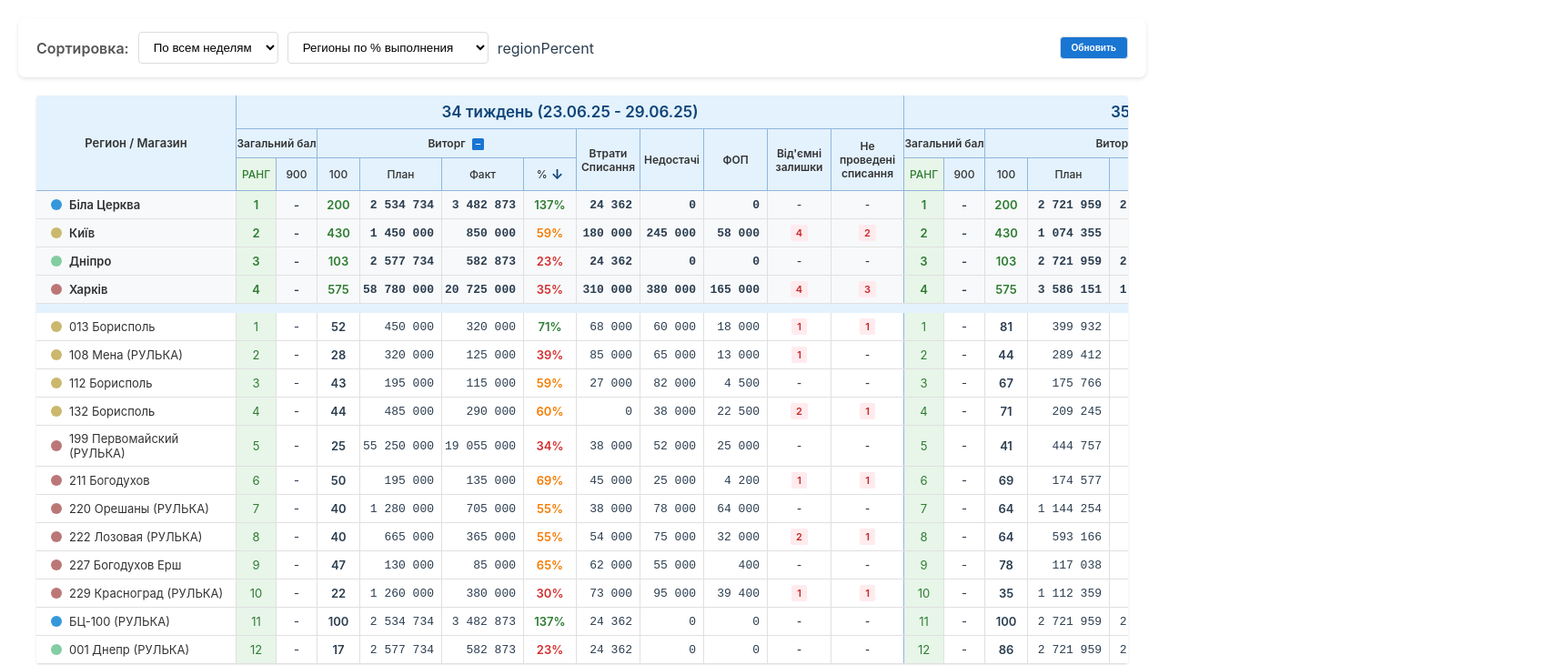
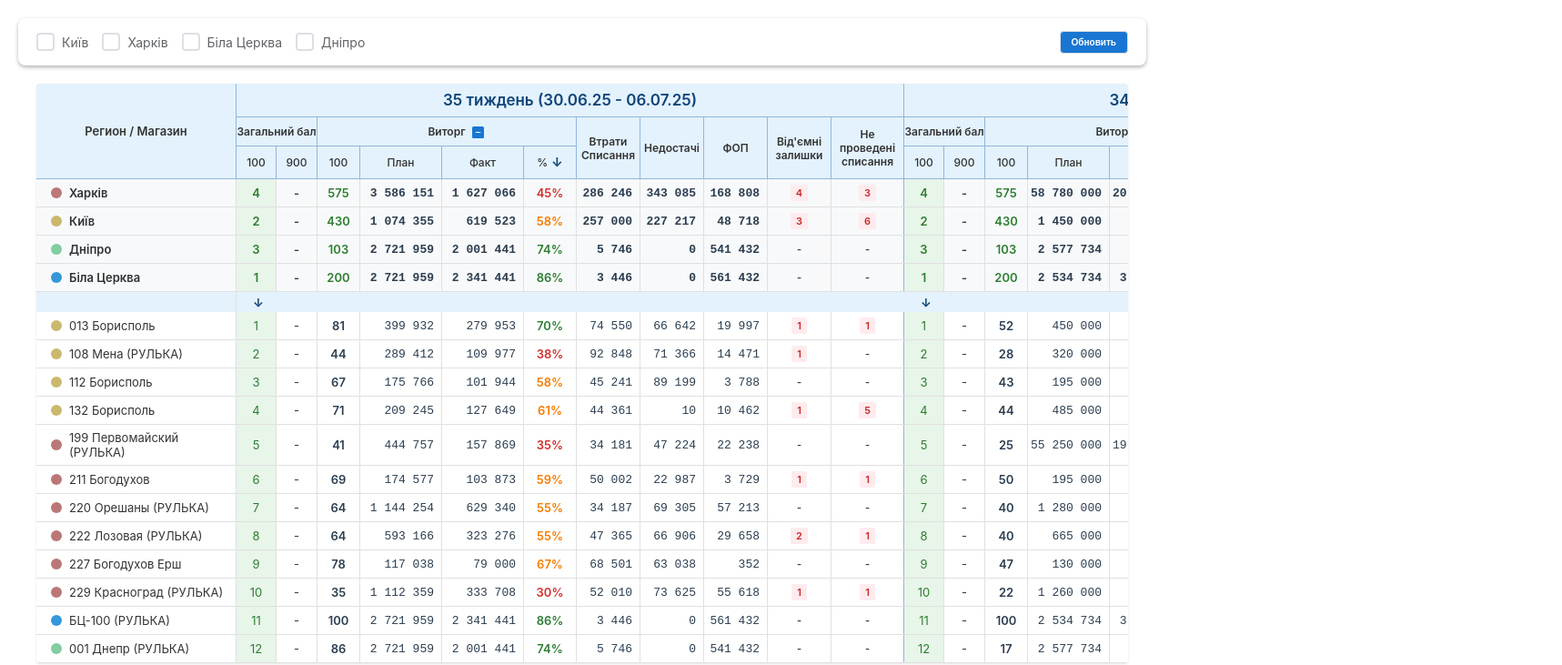
Before and after one commit to webdev1881/compass, a Vue app: page / in a window 1280 px wide. Shown: the top 731 px of the page at 91% size, 1717 px wide, since content can reach past the window. Built offline with nearby package versions, Linux system fonts and the light colour scheme.

Commit message:
updfix content height

```diff
--- a/public/sales-data.json
+++ b/public/sales-data.json
@@ -1,14 +1,14 @@
 {
     "weeks": [
+                {
+            "id": 2,
+            "name": "35 тиждень",
+            "dateRange": "30.06.25 - 06.07.25"
+        },
         {
             "id": 1,
             "name": "34 тиждень",
             "dateRange": "23.06.25 - 29.06.25"
-        },
-        {
-            "id": 2,
-            "name": "35 тиждень",
-            "dateRange": "30.06.25 - 06.07.25"
         }
     ],
     "regions": {
--- a/src/App.vue
+++ b/src/App.vue
@@ -3,7 +3,7 @@
     <!-- <TableComponent /> -->
     <Tdiv />
     <!-- <Tt /> -->
-    <T />
+    <!-- <T /> -->
     <!-- <TableComponent0 /> -->
   </div>
 </template>
--- a/src/components/Tdiv.vue
+++ b/src/components/Tdiv.vue
@@ -4,36 +4,24 @@
       <div style="color: white;" class="loading-progress">_</div>
     </div>
     <div v-else class="content">
+      <!-- {{ isAnimating }} -->
 
       <div class="controls-panel" v-if="!loading && !error">
-        <div class="sorting-controls">
-          <label>Сортировка:</label>
-          <select v-model="sortWeek" @change="handleSort" :disabled="isAnimating">
-            <option value="all">По всем неделям</option>
-            <option v-for="week in weeks" :key="'sort-' + week.id" :value="week.id">
-              {{ week.name }}
-            </option>
-          </select>
-
-          <select v-model="sortBy" @change="handleSort" :disabled="isAnimating">
-            <option value="regionRank">По рангу регионов</option>
-            <option value="regionPercent">Регионы по % выполнения</option>
-            <option value="regionCurrent">Регионы по баллам</option>
-            <option value="storePercent">Магазины по % выполнения</option>
-            <option value="storeCurrent">Магазины по баллам</option>
-            {{ isAnimating }}
-          </select>
-          {{ sortBy }}
-
-          <!-- <button @click="toggleSortOrder" class="sort-order-btn" :class="{ 'animating': isAnimating }">
-    {{ sortOrder === 'asc' ? '↑' : '↓' }}
+        <div class="region-filters">
+          <div class="checkbox-group">
+            <label v-for="region in regions" :key="'filter-' + region.id" class="checkbox-wrapper">
+              <input type="checkbox" :value="region.name" v-model="selectedRegions" class="region-checkbox" />
+              <span class="checkbox-custom">
+                <span class="checkbox-indicator" :style="{ backgroundColor: region.color }"></span>
+              </span>
+              <span class="checkbox-label">{{ region.name }}</span>
+            </label>
+          </div>
+          <button v-if="selectedRegions.length > 0" @click="selectedRegions = []" class="clear-filters-btn">
+            Очистить фильтры
           </button>
-
-  <button @click="refreshData" class="refresh-btn" :disabled="loading || isAnimating">
-    🔄 Обновить
-  </button> -->
-
-        </div>
+        </div>
+
         <button @click="refreshData" class="refresh-btn" :disabled="loading || isAnimating">
           Обновить
         </button>
@@ -116,42 +104,37 @@
           </template>
 
           <template v-for="(week, weekIndex) in weeks" :key="'week3-' + week.id">
-            <div class="header-cell sub-header sort_class score-max c_2"
-              :style="`grid-column: ${2 + weekIndex * 11}; grid-row: 3;`">
-              РАНГ
-            </div>
+
+            <div :class="`header-cell c_2 sub-header sort_class fact-column grid-col-${2 + weekIndex * 11}`"
+              :style="`grid-column: ${2 + weekIndex * 11}; grid-row: 3; cursor: pointer;`" @click="sortByRank(week.id)">
+              <span>100</span>
+              <span v-if="sortBy === 'regionRank' && sortWeek === week.id" class="sort-indicator">
+                {{ sortOrder === 'desc' ? '↑' : '↓' }}
+              </span>
+            </div>
+
             <div class="header-cell sub-header c_3" :style="`grid-column: ${3 + weekIndex * 11}; grid-row: 3;`">
               900
             </div>
 
-            <div :class="`header-cell c_4 sub-header sort_class fact-column grid-col-${6 + weekIndex * 11}`"
-              :style="`grid-column: ${4 + weekIndex * 11}; grid-row: 3; cursor: pointer;`" @click="sortByCurrent(week.id)">
+            <div :class="`header-cell c_4 sub-header sort_class fact-column grid-col-${4 + weekIndex * 11}`"
+              :style="`grid-column: ${4 + weekIndex * 11}; grid-row: 3; cursor: pointer;`"
+              @click="sortByCurrent(week.id)">
               <span>100</span>
               <span v-if="sortBy === 'regionCurrent' && sortWeek === week.id" class="sort-indicator">
                 {{ sortOrder === 'desc' ? '↑' : '↓' }}
               </span>
             </div>
-            <!-- <div class="header-cell sub-header score-current c_4"
-              :style="`grid-column: ${4 + weekIndex * 11}; grid-row: 3;`">
-              100
-            </div> -->
-
-
-            <div :class="`header-cell c_5 sub-header fact-column sort_class grid-col-${6 + weekIndex * 11}`"
-              :style="`grid-column: ${5 + weekIndex * 11}; grid-row: 3;  cursor: pointer;`" @click="sortByPlan(week.id)">
+
+            <div :class="`header-cell c_5 sub-header fact-column sort_class grid-col-${5 + weekIndex * 11}`"
+              :style="`grid-column: ${5 + weekIndex * 11}; grid-row: 3;  cursor: pointer;`"
+              @click="sortByPlan(week.id)">
               <span>План</span>
               <span v-if="sortBy === 'regionPlan' && sortWeek === week.id" class="sort-indicator">
                 {{ sortOrder === 'desc' ? '↑' : '↓' }}
               </span>
             </div>
 
-
-            <!-- <div :class="`header-cell c_5 sub-header plan-column grid-col-${5 + weekIndex * 11}`"
-              :style="`grid-column: ${5 + weekIndex * 11}; grid-row: 3;`">
-              План
-            </div> -->
-
-            <!-- Замените существующий заголовок "Факт" на: -->
             <div :class="`header-cell c_6 sub-header sort_class fact-column grid-col-${6 + weekIndex * 11}`"
               :style="`grid-column: ${6 + weekIndex * 11}; grid-row: 3; cursor: pointer;`" @click="sortByFact(week.id)">
               <span>Факт</span>
@@ -160,24 +143,14 @@
               </span>
             </div>
 
-
-            <!-- <div :class="`header-cell c_6 sub-header fact-column grid-col-${6 + weekIndex * 11}`"
-              :style="`grid-column: ${6 + weekIndex * 11}; grid-row: 3;`">
-              Факт
-            </div> -->
-
-            <div :class="`header-cell c_7 sub-header sort_class fact-column grid-col-${6 + weekIndex * 11}`"
-              :style="`grid-column: ${7 + weekIndex * 11}; grid-row: 3; cursor: pointer;`" @click="sortByPercent(week.id)">
+            <div :class="`header-cell c_7 sub-header sort_class fact-column grid-col-${7 + weekIndex * 11}`"
+              :style="`grid-column: ${7 + weekIndex * 11}; grid-row: 3; cursor: pointer;`"
+              @click="sortByPercent(week.id)">
               <span>%</span>
               <span v-if="sortBy === 'regionPercent'" class="sort-indicator">
                 {{ sortOrder === 'desc' ? '↑' : '↓' }}
               </span>
             </div>
-
-
-            <!-- <div class="header-cell sub-header c_7" :style="`grid-column: ${7 + weekIndex * 11}; grid-row: 3;`">
-              %
-            </div> -->
 
           </template>
         </div>
@@ -243,7 +216,16 @@
               </template>
             </div>
           </transition-group>
-          <div class="table-separator"></div>
+          <div class="table-separator">
+            <div  @click="sortByStorePercent(week.id)" class="data-cell regione-name c_1"></div>
+            <div v-for="(week, weekIndex) in weeks" :key="week.id" class="sorter">
+              <div @click="sortByStorePercent(week.id)" class="sorter_item" :style="`grid-column: ${7 + weekIndex * 11}; grid-row: 3; cursor: pointer;`" v-for="(week, idx) in 11" :class="` c_${idx+2}`">
+                <div class="ind_wrap">
+                  <span v-if="idx === 0" class="sort-indicato">{{ sortOrder === 'desc' ? '↑' : '↓' }}</span>
+                </div>
+              </div>
+            </div>
+          </div>
         </div>
 
         <!-- Разделитель -->
@@ -346,6 +328,7 @@ export default {
     const showPlanFactColumns = ref({})
     const weeklyScoresCache = ref({})
     const sortWeek = ref('all')
+    const selectedRegions = ref([])
 
     const loadData = async () => {
       try {
@@ -366,7 +349,13 @@ export default {
 
         salesData.value = data
 
-        // updateGridColumns()
+        if (data.weeks.length >= 2) {
+          sortWeek.value = data.weeks[0].id
+        } else if (data.weeks.length > 0) {
+          sortWeek.value = data.weeks[1].id
+        } else {
+          sortWeek.value = 'all'
+        }
 
         data.weeks.forEach(week => {
           showPlanFactColumns.value[week.id] = true
@@ -503,13 +492,10 @@ export default {
       return totalFact
     }
 
-    // Получение текущих баллов региона за конкретную неделю или за все недели
     const getRegionCurrent = (region, weekId = null) => {
       const stores = region.stores || []
       let totalCurrent = 0
 
-
-        // Для всех недель
       weeks.value.forEach(week => {
         if (!weeklyScoresCache.value[week.id]) {
           weeklyScoresCache.value[week.id] = calculateCurrentScores(week.id)
@@ -531,25 +517,27 @@ export default {
       return totalPlan > 0 ? Math.round((totalFact / totalPlan) * 100) : 0
     }
 
-    // Получение процента выполнения региона за конкретную неделю или за все недели
     const getRegionPercent = (region, weekId = null) => {
       if (weekId && weekId !== 'all') {
         const weekData = getRegionWeekData(region, weekId)
         return calculatePercent(weekData.plan, weekData.fact)
       }
-      // Для всех недель
       const totalPlan = getTotalPlanForRegion(region)
       const totalFact = getTotalFactForRegion(region)
       return calculatePercent(totalPlan, totalFact)
     }
 
-    // Обновленная функция сортировки регионов
+
     const sortedRegions = computed(() => {
       if (!regions.value) return []
 
-      const sorted = [...regions.value]
-
-      sorted.sort((a, b) => {
+      let filtered = [...regions.value]
+
+      if (selectedRegions.value.length > 0) {
+        filtered = filtered.filter(region => selectedRegions.value.includes(region.name))
+      }
+
+      filtered.sort((a, b) => {
         let aValue, bValue
 
         switch (sortBy.value) {
@@ -565,22 +553,18 @@ export default {
             aValue = getRegionCurrent(a, sortWeek.value)
             bValue = getRegionCurrent(b, sortWeek.value)
             break
-            default:
-            case 'regionPlan':
-              aValue = getRegionPlan(a, sortWeek.value)
-              bValue = getRegionPlan(b, sortWeek.value)
-              break
           case 'regionFact':
             aValue = getRegionFact(a, sortWeek.value)
             bValue = getRegionFact(b, sortWeek.value)
             break
+          default:
             return 0
         }
 
-        return sortOrder.value === 'asc' ? bValue - aValue : aValue - bValue
-      })
-
-      return sorted
+        return sortOrder.value === 'asc' ? aValue - bValue : bValue - aValue
+      })
+
+      return filtered
     })
 
 
@@ -603,7 +587,6 @@ export default {
       const allStores = []
       const allRegions = {}
 
-      // Собираем все магазины с их процентами
       regions.value.forEach(region => {
         region.stores?.forEach(store => {
           const weekData = store.weeklyData?.find(w => w.weekId === weekId)
@@ -638,7 +621,6 @@ export default {
 
     const getStoreCurrent = (store, weekId) => {
       if (!weekId || weekId === 'all') {
-        // Для всех недель суммируем баллы
         let totalCurrent = 0
         weeks.value.forEach(week => {
           if (!weeklyScoresCache.value[week.id]) {
@@ -648,8 +630,6 @@ export default {
         })
         return totalCurrent
       }
-
-      // Для конкретной недели
       if (!weeklyScoresCache.value[weekId]) {
         weeklyScoresCache.value[weekId] = calculateCurrentScores(weekId)
       }
@@ -671,7 +651,6 @@ export default {
       return totalPlan > 0 ? Math.round((totalFact / totalPlan) * 100) : 0
     }
 
-    // Получение процента выполнения магазина за конкретную неделю или за все недели
     const getStorePercent = (store, weekId = null) => {
       if (weekId && weekId !== 'all') {
         const weekData = store.weeklyData?.find(w => w.weekId === weekId)
@@ -679,15 +658,17 @@ export default {
         return calculatePercent(weekData.plan, weekData.fact)
       }
 
-      // Для всех недель
       return getTotalPercentForStore(store)
     }
 
-    // Обновленная функция getAllSortedStores
+
     const getAllSortedStores = () => {
       const allStores = []
 
       regions.value.forEach(region => {
+        if (selectedRegions.value.length > 0 && !selectedRegions.value.includes(region.name)) {
+          return
+        }
         const stores = region.stores || []
         stores.forEach(store => {
           allStores.push({
@@ -712,15 +693,15 @@ export default {
             bValue = getStoreCurrent(b, sortWeek.value)
             break
           default:
-            // По умолчанию сортируем по рангу
-            return (a.current || 0) - (b.current || 0)
-        }
-
-        return sortOrder.value === 'asc' ? bValue - aValue : aValue - bValue
+            return (a.rank || 0) - (b.rank || 0)
+        }
+
+        return sortOrder.value === 'asc' ? aValue - bValue : bValue - aValue
       })
 
       return allStores
     }
+
 
     const updateGridColumns = () => {
       const header = document.querySelector('.table-header')
@@ -762,17 +743,19 @@ export default {
       if (isCurrentlyShown) {
 
         planColumns.forEach(col => {
-          col.style.transition = 'all 0.3s ease-out'
+          // col.style.transition = 'all 0.3s ease-out'
           col.style.maxWidth = '0'
           col.style.opacity = '0'
           col.style.overflow = 'hidden'
           col.style.padding = '0 0'
           col.style.borderRightWidth = '0'
           col.style.minWidth = '0'
+          // col.style.gridColumn = '6'
+
         })
 
         factColumns.forEach(col => {
-          col.style.transition = 'all 0.3s ease-out'
+          // col.style.transition = 'all 0.3s ease-out'
           col.style.maxWidth = '0'
           col.style.opacity = '0'
           col.style.overflow = 'hidden'
@@ -791,8 +774,8 @@ export default {
 
         setTimeout(() => {
           planColumns.forEach(col => {
-            col.style.transition = 'all 0.3s ease-out'
-            col.style.maxWidth = '100px'
+            // col.style.transition = 'all 0.3s ease-out'
+            col.style.maxWidth = ''
             col.style.opacity = '1'
             col.style.overflow = ''
             col.style.padding = ''
@@ -801,8 +784,8 @@ export default {
           })
 
           factColumns.forEach(col => {
-            col.style.transition = 'all 0.3s ease-out'
-            col.style.maxWidth = '90px'
+            // col.style.transition = 'all 0.3s ease-out'
+            col.style.maxWidth = ''
             col.style.opacity = '1'
             col.style.overflow = ''
             col.style.padding = ''
@@ -858,23 +841,14 @@ export default {
     }
 
 
-
-
-
-
-
-    // Функция для сортировки по факту при клике на заголовок
     const sortByFact = (weekId) => {
       isAnimating.value = true
-
-      // Если уже сортируем по факту этой недели, меняем направление
       if (sortBy.value === 'regionFact' && sortWeek.value === weekId) {
         sortOrder.value = sortOrder.value === 'asc' ? 'desc' : 'asc'
       } else {
-        // Иначе устанавливаем новую сортировку
         sortBy.value = 'regionFact'
         sortWeek.value = weekId
-        sortOrder.value = 'asc' // По умолчанию сортируем по убыванию
+        sortOrder.value = 'asc'
       }
 
       setTimeout(() => {
@@ -891,19 +865,15 @@ export default {
       return weekData.fact
     }
 
-
-    // Функция для сортировки по факту при клике на заголовок
     const sortByPlan = (weekId) => {
       isAnimating.value = true
 
-      // Если уже сортируем по факту этой недели, меняем направление
       if (sortBy.value === 'regionPlan' && sortWeek.value === weekId) {
         sortOrder.value = sortOrder.value === 'asc' ? 'desc' : 'asc'
       } else {
-        // Иначе устанавливаем новую сортировку
         sortBy.value = 'regionPlan'
         sortWeek.value = weekId
-        sortOrder.value = 'asc' // По умолчанию сортируем по убыванию
+        sortOrder.value = 'asc'
       }
 
       setTimeout(() => {
@@ -920,15 +890,13 @@ export default {
       return weekData.fact
     }
 
-    // Функция для сортировки по факту при клике на заголовок
+
     const sortByCurrent = (weekId) => {
       isAnimating.value = true
 
-      // Если уже сортируем по факту этой недели, меняем направление
       if (sortBy.value === 'regionCurrent' && sortWeek.value === weekId) {
         sortOrder.value = sortOrder.value === 'asc' ? 'desc' : 'asc'
       } else {
-        // Иначе устанавливаем новую сортировку
         sortBy.value = 'regionCurrent'
         sortWeek.value = weekId
         sortOrder.value = 'asc' // По умолчанию сортируем по убыванию
@@ -939,37 +907,49 @@ export default {
       }, 600)
     }
 
-        // Функция для сортировки по факту при клике на заголовок
     const sortByPercent = (weekId) => {
       isAnimating.value = true
-
-      // Если уже сортируем по факту этой недели, меняем направление
       if (sortBy.value === 'regionPercent' && sortWeek.value === weekId) {
         sortOrder.value = sortOrder.value === 'asc' ? 'desc' : 'asc'
       } else {
-        // Иначе устанавливаем новую сортировку
         sortBy.value = 'regionPercent'
         sortWeek.value = weekId
-        sortOrder.value = 'asc' // По умолчанию сортируем по убыванию
-      }
-
+        sortOrder.value = 'asc'
+      }
       setTimeout(() => {
         isAnimating.value = false
       }, 600)
     }
 
-
-
-
-
-
-
-
-
-
-
-
-
+    const sortByRank = (weekId) => {
+      isAnimating.value = true
+      if (sortBy.value === 'regionRank' && sortWeek.value === weekId) {
+        sortOrder.value = sortOrder.value === 'asc' ? 'desc' : 'asc'
+      } else {
+        sortBy.value = 'regionRank'
+        sortWeek.value = weekId
+        sortOrder.value = 'asc'
+      }
+      setTimeout(() => {
+        isAnimating.value = false
+      }, 600)
+    }
+
+
+
+    const sortByStorePercent = (weekId) => {
+      isAnimating.value = true
+      if (sortBy.value === 'storePercent' && sortWeek.value === weekId) {
+        sortOrder.value = sortOrder.value === 'asc' ? 'desc' : 'asc'
+      } else {
+        sortBy.value = 'storePercent'
+        sortWeek.value = weekId
+        sortOrder.value = 'asc'
+      }
+      setTimeout(() => {
+        isAnimating.value = false
+      }, 600)
+    }
 
     onMounted(() => {
       loadData()
@@ -977,6 +957,7 @@ export default {
 
     return {
       loading,
+      sortByStorePercent,
       error,
       weeks,
       regions,
@@ -1008,6 +989,8 @@ export default {
       sortByPlan,
       sortByCurrent,
       sortByPercent,
+      sortByRank,
+      selectedRegions,
     }
   }
 }
@@ -1117,8 +1100,9 @@ $padding-lg: 15px 20px;
   background: white;
   padding: 15px 20px;
   border-radius: 8px;
-  box-shadow: 0 2px 4px rgba(0, 0, 0, 0.1);
+  box-shadow: 0 2px 4px rgba(0, 0, 0, 0.3);
   margin-bottom: 20px;
+  height: 52px;
 }
 
 .sorting-controls {
@@ -1311,6 +1295,7 @@ $padding-lg: 15px 20px;
   background: $background-week;
   font-size: 12px;
   font-weight: 500;
+  height: 36px;
 }
 
 .score-max {
@@ -1427,10 +1412,14 @@ $padding-lg: 15px 20px;
   color: #c62828;
 }
 
-.table-separator {
-  height: 10px;
-  background: #e3f2fd;
-}
+// .table-separator {
+//   display: flex;
+//   height: 22px;
+//   background: #e3f2fd;
+// }
+// .sorter {
+//   display: flex;
+// }
 
 .loading,
 .error {
@@ -1490,7 +1479,7 @@ $padding-lg: 15px 20px;
 .table-row-enter-from,
 .table-row-leave-to {
   opacity: 0;
-  transform: translateX(30px);
+  transform: translateX(-30px);
 }
 
 .table-row-move {
@@ -1615,7 +1604,7 @@ $padding-lg: 15px 20px;
 
 .sort-indicator {
   margin-left: 4px;
-  font-size: 15px;
+  font-size: 14px;
   color: #0f4478;
   font-weight: bold;
 }
@@ -1623,8 +1612,133 @@ $padding-lg: 15px 20px;
 .header-cell:hover .sort-indicator {
   color: #66b1ff;
 }
+
 .sort_class:hover {
   background-color: #c9ddf1;
 }
 
+
+
+
+
+.region-filters {
+  display: flex;
+  align-items: center;
+  gap: 15px;
+  flex-wrap: wrap;
+}
+
+.checkbox-group {
+  display: flex;
+  gap: 15px;
+  flex-wrap: wrap;
+}
+
+.checkbox-wrapper {
+  display: flex;
+  align-items: center;
+  cursor: pointer;
+  user-select: none;
+  transition: opacity 0.3s;
+}
+
+.checkbox-wrapper:hover {
+  opacity: 0.8;
+}
+
+.region-checkbox {
+  position: absolute;
+  opacity: 0;
+  width: 0;
+  height: 0;
+}
+
+.checkbox-custom {
+  width: 20px;
+  height: 20px;
+  border: 2px solid #dcdfe6;
+  border-radius: 4px;
+  margin-right: 8px;
+  display: flex;
+  align-items: center;
+  justify-content: center;
+  transition: all 0.3s;
+  background: white;
+}
+
+.region-checkbox:checked ~ .checkbox-custom {
+  border-color: #1a4b7d;
+  background: #ecf5ff;
+}
+
+.checkbox-indicator {
+  width: 0;
+  height: 0;
+  border-radius: 2px;
+  transition: all 0.3s;
+}
+
+.region-checkbox:checked ~ .checkbox-custom .checkbox-indicator {
+  width: 12px;
+  height: 12px;
+}
+
+.checkbox-label {
+  font-size: 14px;
+  color: #606266;
+}
+
+.clear-filters-btn {
+  padding: 6px 12px;
+  border: 1px solid #dcdfe6;
+  background: white;
+  border-radius: 4px;
+  cursor: pointer;
+  font-size: 12px;
+  color: #909399;
+  transition: all 0.3s;
+}
+
+.clear-filters-btn:hover {
+  color: #f56c6c;
+  border-color: #f56c6c;
+}
+
+
+
+.table-separator {
+  display: flex;
+  height: 22px;
+  background: #e3f2fd;
+}
+.sorter {
+  display: flex;
+}
+
+.sort_mag {
+  min-width: 240px;
+}
+.sorter {
+  // position: absolute;
+  display: flex;
+  width: 100%;
+}
+
+
+.ind_wrap {
+  position: absolute;
+
+}
+.sorter_item {
+  display: flex;
+  align-items: center;
+  justify-content: center;
+}
+
+.sort-indicato {
+  margin-left: 4px;
+  font-size: 13px;
+  color: #0f4478;
+  font-weight: bold;
+}
 </style>
```
Lines whose indentation alone changed are shown as unchanged.
